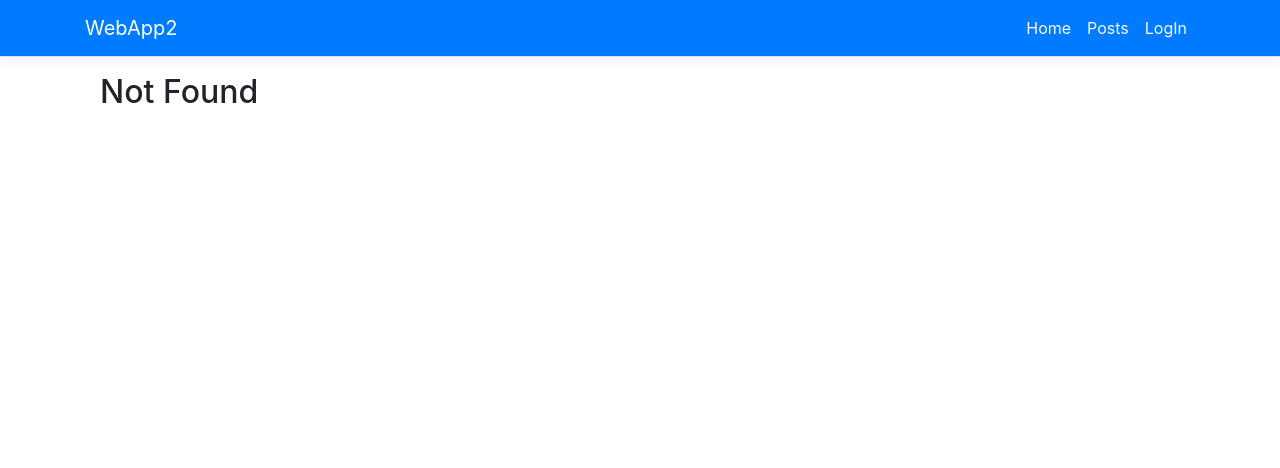
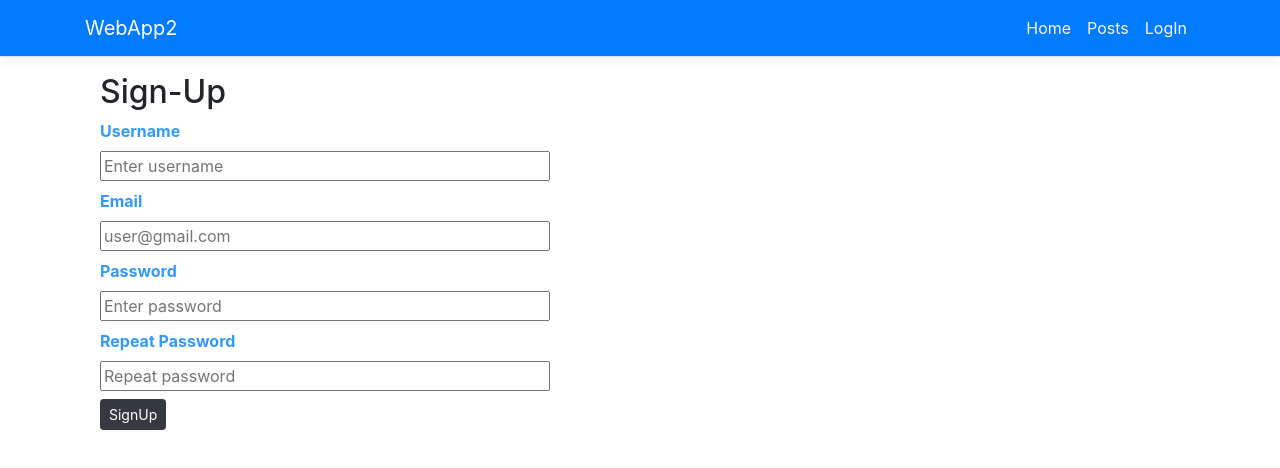
Before and after one commit to GrushkaS/WebApp2, an Angular app in the folder WebApp2/ClientApp/: page /sign-up in a window 1280 px wide. Before the commit this address had no page. Shown: the top 468 px of the page. Built offline with nearby package versions, Linux system fonts and the light colour scheme.

Commit message:
Added sign-up page
Added sign-up page front-end

```diff
--- a/WebApp2/ClientApp/src/app/app.module.ts
+++ b/WebApp2/ClientApp/src/app/app.module.ts
@@ -11,12 +11,14 @@ import { PostListComponent } from './post-list/post-list.component';
 import {PostViewComponent} from './post-view/post-view.component';
 import {NotFoundComponent} from './not-found/not-found.component';
 import {LogInComponent} from './authorization/log-in/log-in.component';
+import {SignUpComponent} from './authorization/sign-up/sign-up.component';
 
 const appRoutes: Routes = [
   { path: '', component: HomeComponent},
   { path: 'posts-list', component: PostListComponent},
   { path: 'posts-list/:id', component: PostViewComponent, pathMatch: 'full'},
   { path: 'log-in', component: LogInComponent},
+  { path: 'sign-up', component: SignUpComponent},
   { path: '**', component: NotFoundComponent}
 ];
 
@@ -29,7 +31,8 @@ const appRoutes: Routes = [
     PostListComponent,
     PostViewComponent,
     NotFoundComponent,
-    LogInComponent
+    LogInComponent,
+    SignUpComponent
   ],
   imports: [
     BrowserModule.withServerTransition({ appId: 'ng-cli-universal' }),
--- a/WebApp2/ClientApp/src/app/authorization/log-in/log-in.component.html
+++ b/WebApp2/ClientApp/src/app/authorization/log-in/log-in.component.html
@@ -13,6 +13,6 @@
 <div class="container-auth-login">
   <button routerLink="" class="btn btn-sm btn-dark">LogIn</button>
   <div class="container-auth-signup">
-    <a routerLink="">New user? SignUp!</a>
+    <a routerLink="/sign-up">New user? SignUp!</a>
   </div>
 </div>
--- a/WebApp2/ClientApp/src/tslint.json
+++ b/WebApp2/ClientApp/src/app/authorization/sign-up/sign-up.component.css
@@ -1,17 +1,25 @@
-{
-    "extends": "../tslint.json",
-    "rules": {
-        "directive-selector": [
-            true,
-            "attribute",
-            "app",
-            "camelCase"
-        ],
-        "component-selector": [
-            true,
-            "element",
-            "app",
-            "kebab-case"
-        ]
-    }
+.container-auth{
+  width: 450px;
+  display: grid;
 }
+
+button{
+  justify-content: right;
+}
+
+input{
+  margin-bottom: 0.5rem;
+}
+
+.container-auth-login{
+  display: flex;
+  justify-content: space-between;
+  align-items: center;
+}
+
+.container-auth-signup{
+  display: inline-flex;
+}
+label{
+  color: var(--primary-color);
+}
--- /dev/null
+++ b/WebApp2/ClientApp/src/app/authorization/sign-up/sign-up.component.html
@@ -0,0 +1,21 @@
+<div class="container-auth">
+
+  <h2>Sign-Up</h2>
+
+  <label><b>Username</b></label>
+  <input type="text" placeholder="Enter username" name="username" required>
+
+  <label><b>Email</b></label>
+  <input type="email" placeholder="user@gmail.com" name="useremail" required>
+
+  <label><b>Password</b></label>
+  <input type="password" placeholder="Enter password" name="password" required>
+
+  <label><b>Repeat Password</b></label>
+  <input type="password" placeholder="Repeat password" name="password" required>
+
+</div>
+
+<div class="container-auth-login">
+  <button routerLink="" class="btn btn-sm btn-dark">SignUp</button>
+</div>
--- a/WebApp2/ClientApp/src/styles.css
+++ b/WebApp2/ClientApp/src/styles.css
@@ -17,7 +17,7 @@ div{
   min-width: 440px;
   max-width: 1080px;
   margin: auto;
-  opacity: 0.99999;
+  /*opacity: 0.99999;*/
 }
 
 .btn-primary {
```
Also changed, not shown: WebApp2/ClientApp/src/app/authorization/sign-up/sign-up.component.ts (added, +9 -0 lines).
